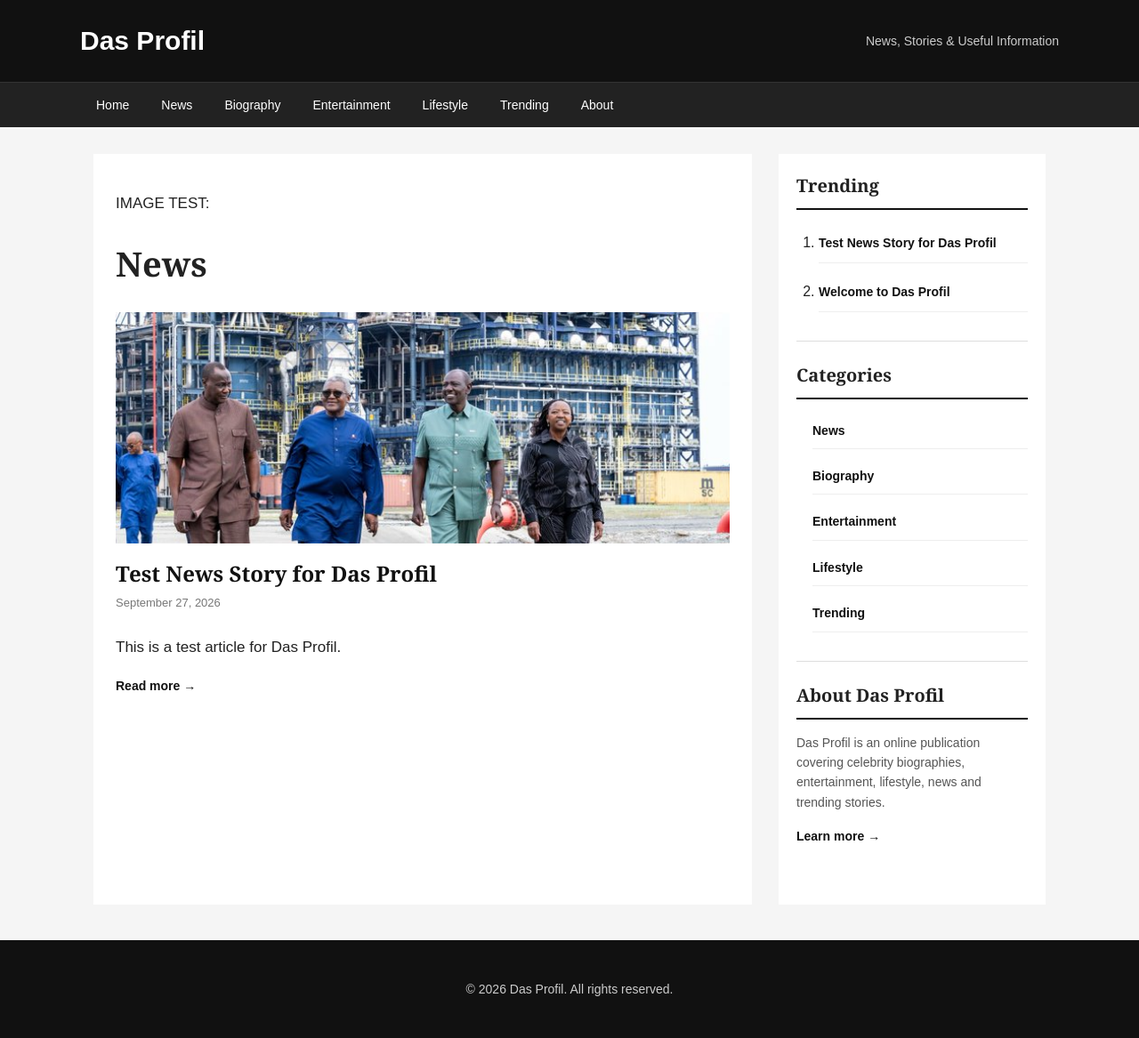
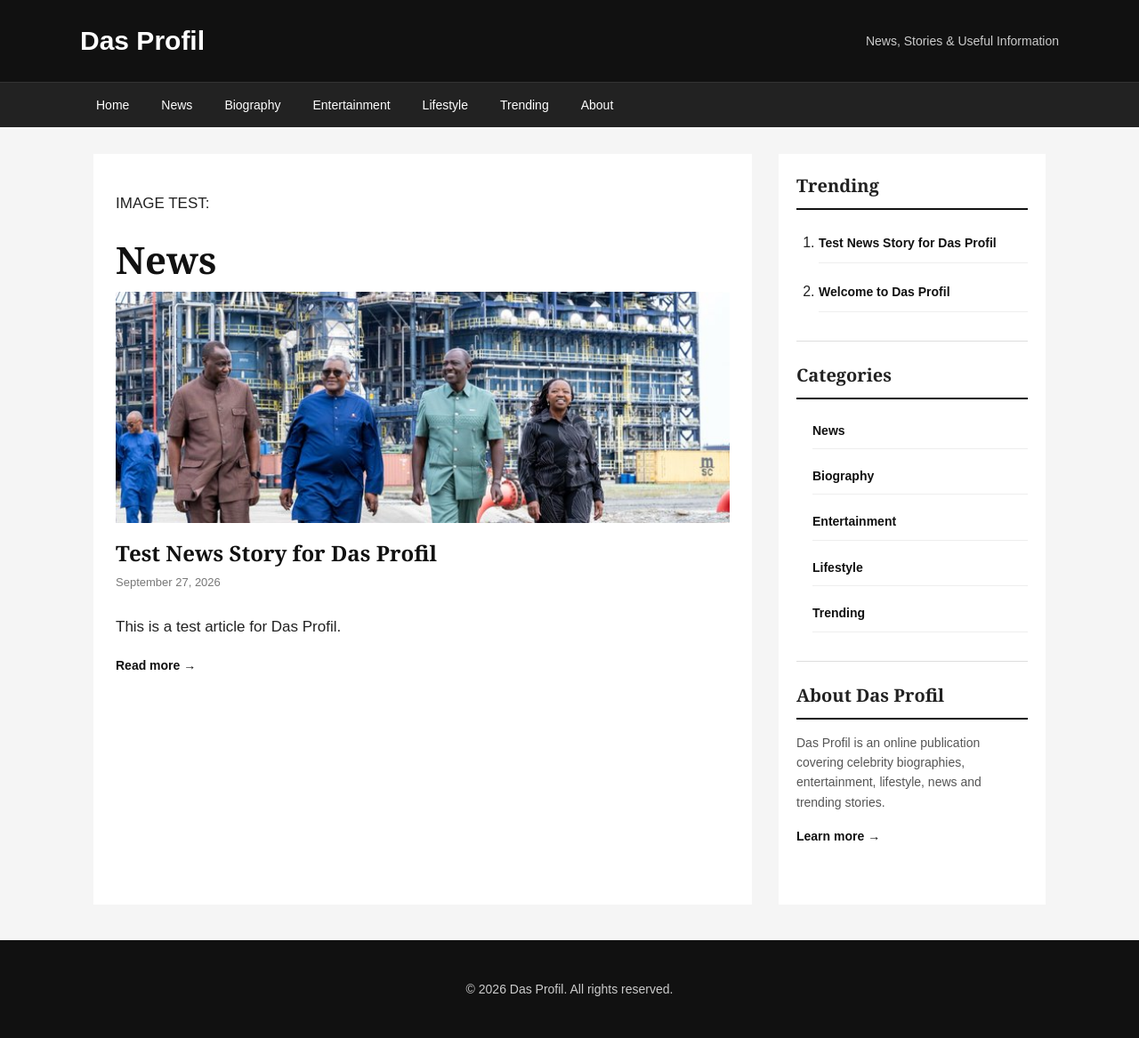
Before and after one commit to Danielitel/dasprofil, a Jekyll site: the page built from post.html, in a window 1280 px wide. Shown: the whole page at 89% size. Built offline with Jekyll 4.4.1, drawn with Linux system fonts in a browser that asks for light colours.

Commit message:
Enhance article header styles
Updated article header styles for improved typography.

```diff
--- a/_layouts/default.html
+++ b/_layouts/default.html
@@ -318,9 +318,12 @@
     /* ARTICLE PAGE */
 
     article h1 {
-      font-size: 38px;
-      line-height: 1.2;
-      margin-top: 0;
+  font-family: Georgia, "Times New Roman", serif;
+  font-size: 42px;
+  line-height: 1.15;
+  margin-top: 0;
+  margin-bottom: 12px;
+  color: #111;
     }
 
     article .post-date {
```
